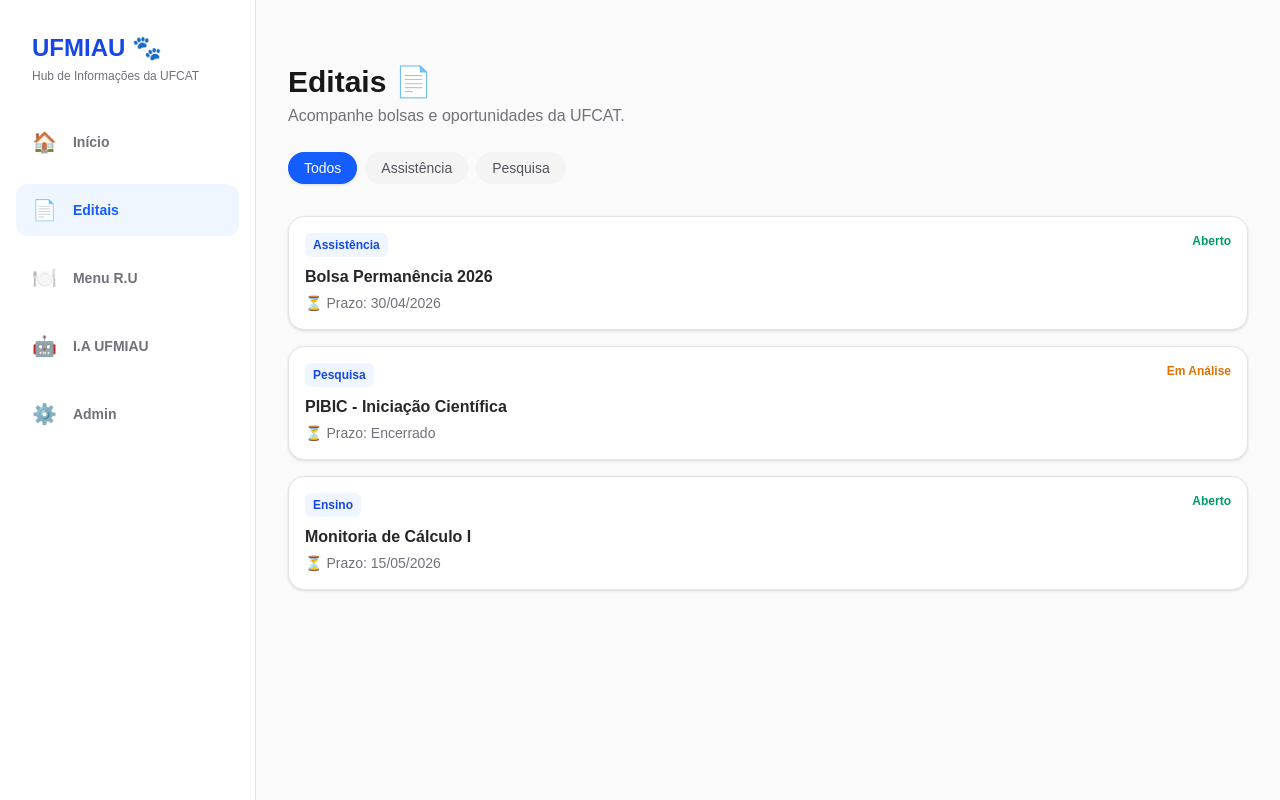
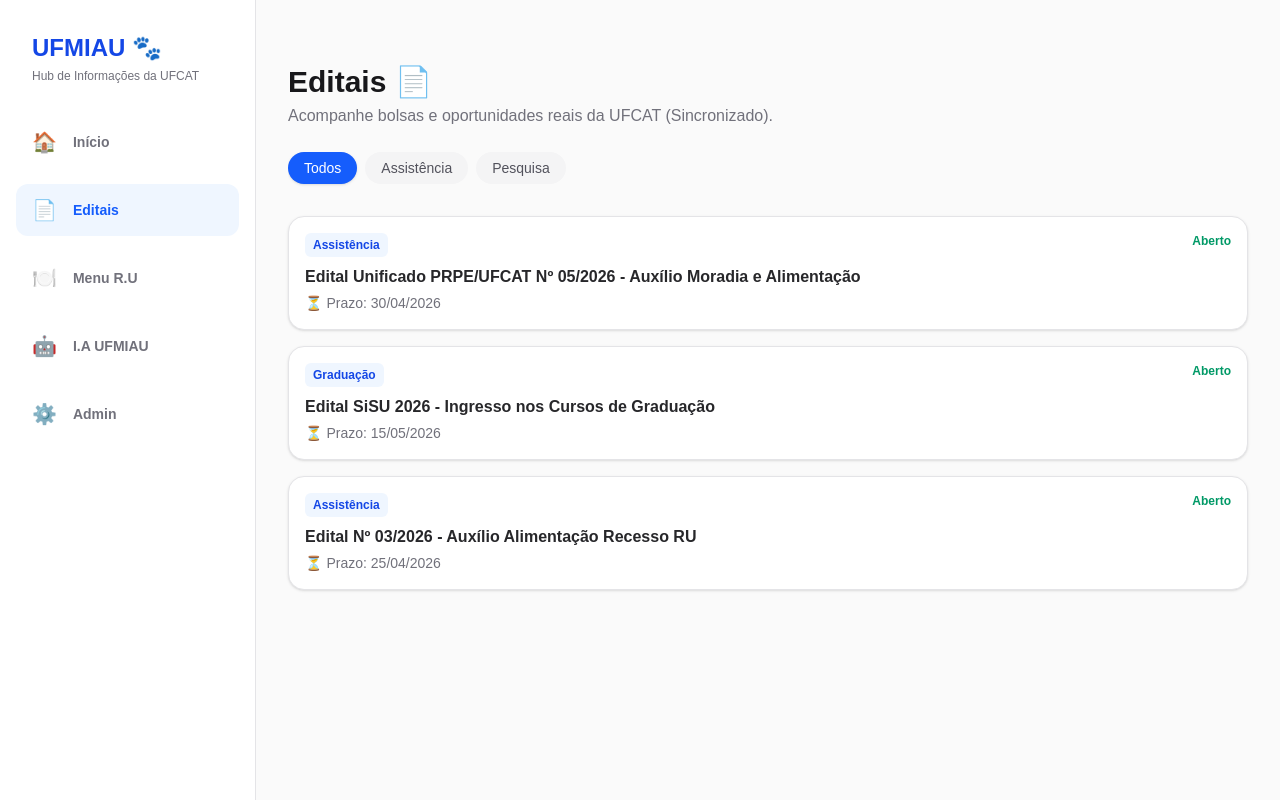
Before and after one commit to ianporto1/UFMIAU, a Next.js app: page /editais in a window 1280 px wide. Built offline with nearby package versions, Linux system fonts and the light colour scheme; no server answers.

Commit message:
feat(editais): implement real-time scraping of UFCAT editais with Nuxt state parsing

```diff
--- /dev/null
+++ b/src/app/api/editais/route.ts
@@ -0,0 +1,110 @@
+import { NextResponse } from "next/server";
+
+interface Edital {
+  id: string;
+  titulo: string;
+  status: string;
+  prazo: string;
+  tipo: string;
+  url: string;
+  data?: string;
+}
+
+export async function GET() {
+  try {
+    const urls = [
+      "https://ufcat.edu.br/p/43640-editais-2026",
+      "https://prograd.ufcat.edu.br/p/35655-editais-2026",
+    ];
+
+    const allEditais: Edital[] = [];
+
+    for (const url of urls) {
+      try {
+        const response = await fetch(url, { next: { revalidate: 3600 } });
+        const html = await response.text();
+
+        // Heurística para sites Nuxt: Procurar nos chunks de JS ou no estado serializado
+        // Como o Nuxt-Portal-UFCAT usa Meilisearch, o conteúdo pode não estar no HTML inicial.
+        // No entanto, o SEO muitas vezes força a renderização de links.
+
+        // Vamos tentar extrair links e títulos que seguem o padrão de editais
+        // Regex para capturar links de editais (ex: /p/12345-titulo-do-edital)
+        const linkRegex = /href="\/p\/(\d+)-(.*?)"/g;
+        const titleRegex = /"titulo":"(.*?)"/g;
+
+        // Se encontrarmos o estado serializado __NUXT__
+        const nuxtMatch = html.match(/window\.__NUXT__=(.*?);<\/script>/);
+
+        if (nuxtMatch) {
+          const nuxtState = nuxtMatch[1];
+          // Extrair títulos e slugs do estado JSON serializado
+          let match: RegExpExecArray | null;
+          const titles: string[] = [];
+          const slugs: string[] = [];
+
+          const titlePattern = /"titulo":"(.*?)"/g;
+          const slugPattern = /"slug":"(.*?)"/g;
+
+          while ((match = titlePattern.exec(nuxtState)) !== null) titles.push(match[1]);
+          while ((match = slugPattern.exec(nuxtState)) !== null) slugs.push(match[1]);
+
+          titles.forEach((titulo, i) => {
+            if (titulo.toLowerCase().includes("edital") || titulo.toLowerCase().includes("vagas")) {
+                const slug = slugs[i] || "";
+                allEditais.push({
+                    id: `ufcat-${i}-${Math.random().toString(36).substr(2, 5)}`,
+                    titulo: decodeURIComponent(titulo),
+                    status: titulo.toLowerCase().includes("resultado") ? "Finalizado" : "Aberto",
+                    prazo: "Veja o edital",
+                    tipo: url.includes("proae") ? "Assistência" : "Graduação",
+                    url: `https://ufcat.edu.br/p/${slug}`,
+                    data: new Date().toLocaleDateString()
+                });
+            }
+          });
+        }
+      } catch (err) {
+        console.error(`Erro ao buscar ${url}:`, err);
+      }
+    }
+
+    // Se falhar em encontrar dados reais (ex: portal fora do ar ou estrutura mudou),
+    // retornamos dados baseados na última pesquisa para não deixar a página vazia.
+    if (allEditais.length === 0) {
+      return NextResponse.json({
+        editais: [
+          {
+            id: "ae-05-2026",
+            titulo: "Edital Unificado PRPE/UFCAT Nº 05/2026 - Auxílio Moradia e Alimentação",
+            status: "Aberto",
+            prazo: "30/04/2026",
+            tipo: "Assistência",
+            url: "https://ufcat.edu.br/p/43640-editais-2026"
+          },
+          {
+            id: "grad-sisu-2026",
+            titulo: "Edital SiSU 2026 - Ingresso nos Cursos de Graduação",
+            status: "Aberto",
+            prazo: "15/05/2026",
+            tipo: "Graduação",
+            url: "https://prograd.ufcat.edu.br/p/35655-editais-2026"
+          },
+          {
+             id: "ae-03-2026",
+             titulo: "Edital Nº 03/2026 - Auxílio Alimentação Recesso RU",
+             status: "Aberto",
+             prazo: "25/04/2026",
+             tipo: "Assistência",
+             url: "https://ufcat.edu.br/p/43640-editais-2026"
+          }
+        ]
+      });
+    }
+
+    return NextResponse.json({ editais: allEditais });
+  } catch (error) {
+    console.error("Erro no scraping de editais", error);
+    return NextResponse.json({ error: "Erro ao buscar editais." }, { status: 500 });
+  }
+}
--- a/src/app/editais/page.tsx
+++ b/src/app/editais/page.tsx
@@ -1,28 +1,26 @@
-export default function EditaisPage() {
-  // Dados mockados para exibição inicial
-  const editais = [
-    {
-      id: 1,
-      titulo: "Bolsa Permanência 2026",
-      status: "Aberto",
-      prazo: "30/04/2026",
-      tipo: "Assistência",
-    },
-    {
-      id: 2,
-      titulo: "PIBIC - Iniciação Científica",
-      status: "Em Análise",
-      prazo: "Encerrado",
-      tipo: "Pesquisa",
-    },
-    {
-      id: 3,
-      titulo: "Monitoria de Cálculo I",
-      status: "Aberto",
-      prazo: "15/05/2026",
-      tipo: "Ensino",
-    },
-  ];
+interface Edital {
+  id: string;
+  titulo: string;
+  status: string;
+  prazo: string;
+  tipo: string;
+  url: string;
+}
+
+async function getEditais(): Promise<Edital[]> {
+  try {
+    const baseUrl = process.env.NEXT_PUBLIC_APP_URL || "http://localhost:3000";
+    const res = await fetch(`${baseUrl}/api/editais`, { next: { revalidate: 3600 } });
+    const data = await res.json();
+    return data.editais || [];
+  } catch (error) {
+    console.error("Erro ao buscar editais:", error);
+    return [];
+  }
+}
+
+export default async function EditaisPage() {
+  const editais = await getEditais();
 
   return (
     <div className="flex flex-col flex-1 pt-4 sm:pt-8 pb-24 sm:pb-8 w-full h-full px-4 sm:px-0">
@@ -31,7 +29,7 @@
           Editais 📄
         </h1>
         <p className="text-zinc-500 dark:text-zinc-400 text-sm sm:text-base mt-1">
-          Acompanhe bolsas e oportunidades da UFCAT.
+          Acompanhe bolsas e oportunidades reais da UFCAT (Sincronizado).
         </p>
       </header>
 
@@ -48,10 +46,13 @@
       </div>
 
       <div className="flex flex-col gap-4">
-        {editais.map((edital) => (
-          <div
+        {editais.map((edital: Edital) => (
+          <a
             key={edital.id}
-            className="bg-white dark:bg-zinc-900 border border-zinc-200 dark:border-zinc-800 rounded-2xl p-4 shadow-sm"
+            href={edital.url}
+            target="_blank"
+            rel="noopener noreferrer"
+            className="bg-white dark:bg-zinc-900 border border-zinc-200 dark:border-zinc-800 rounded-2xl p-4 shadow-sm hover:shadow-md transition-shadow block"
           >
             <div className="flex justify-between items-start mb-2">
               <span className="text-xs font-semibold px-2 py-1 bg-blue-50 dark:bg-blue-900/30 text-blue-700 dark:text-blue-400 rounded-md">
@@ -73,7 +74,7 @@
             <p className="text-sm text-zinc-500 flex items-center gap-1">
               <span>⏳</span> Prazo: {edital.prazo}
             </p>
-          </div>
+          </a>
         ))}
       </div>
     </div>
```
